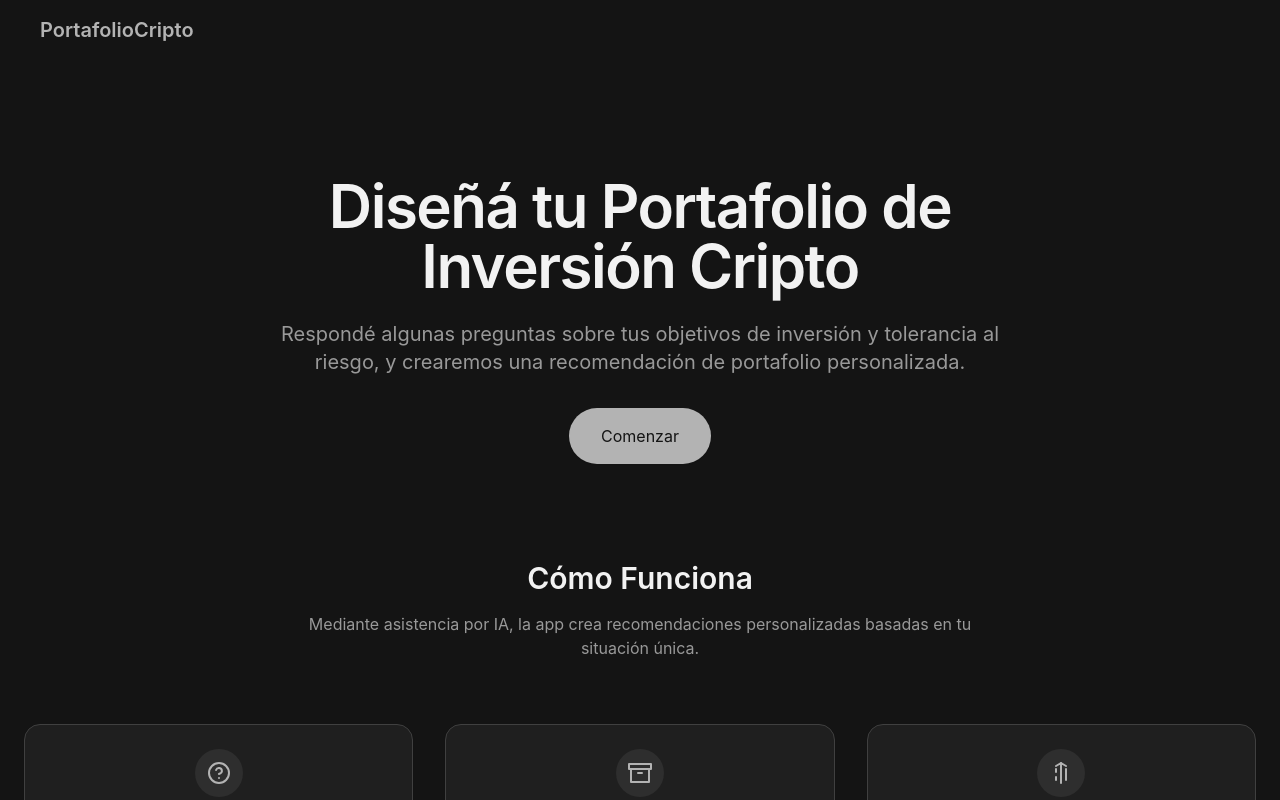
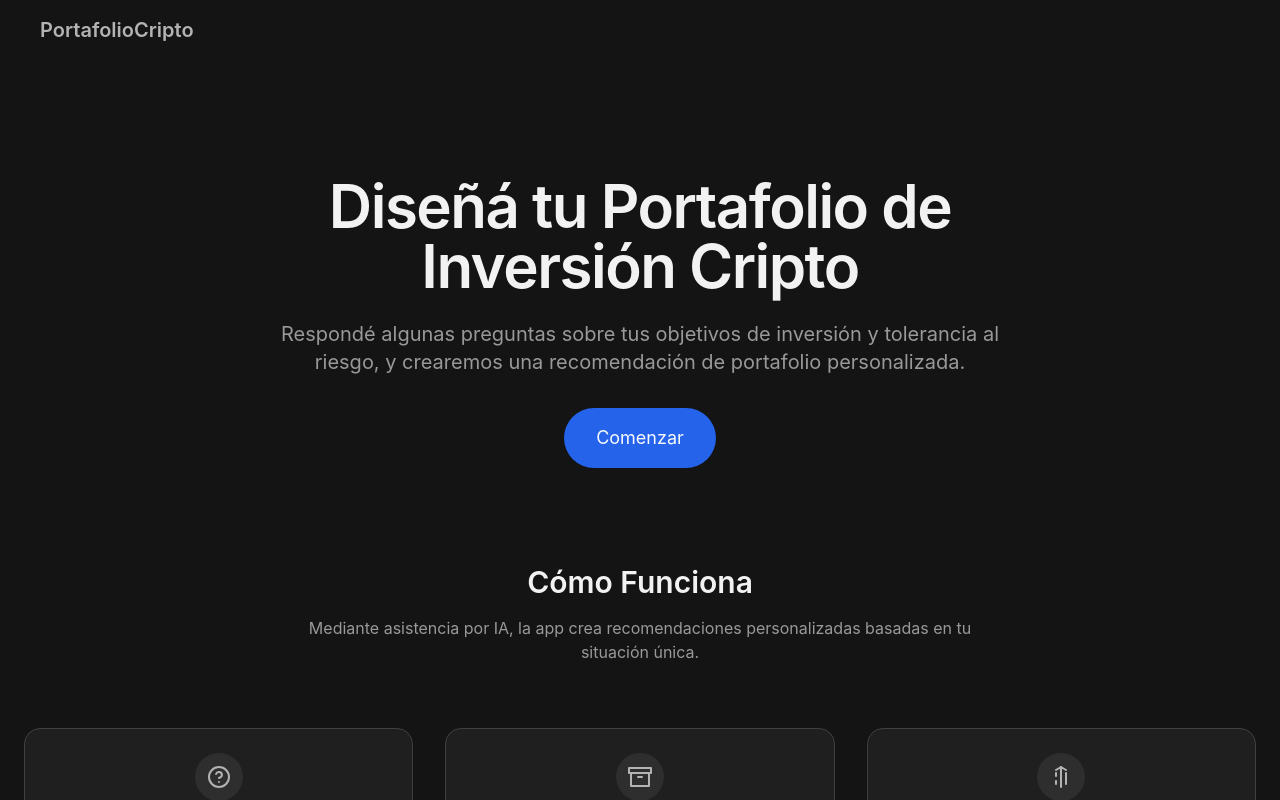
Before and after one commit to cavenaghiulises/portfoliocripto, a React (Vite) app: page / in a window 1280 px wide. Shown: the top 800 px of the page. Built offline with nearby package versions, Linux system fonts and the light colour scheme.

Commit message:
Visual edit in Lovable
Edited UI in Lovable

```diff
--- a/src/pages/Index.tsx
+++ b/src/pages/Index.tsx
@@ -51,9 +51,9 @@ Portafolio de Inversión Cripto</h1>
                 Respondé algunas preguntas sobre tus objetivos de inversión y tolerancia al riesgo,
                 y crearemos una recomendación de portafolio personalizada.
               </p>
-              <button onClick={handleStartAssessment} className="px-8 py-4 bg-primary text-primary-foreground rounded-full shadow-sm hover:shadow-md transition-all duration-300 animate-fadeIn" style={{
+              <button onClick={handleStartAssessment} style={{
             animationDelay: "0.3s"
-          }}>
+          }} className="px-8 py-4 rounded-full shadow-sm hover:shadow-md transition-all duration-300 animate-fadeIn bg-blue-600 hover:bg-blue-500 text-slate-50 text-lg">
                 Comenzar
               </button>
             </section>
```
